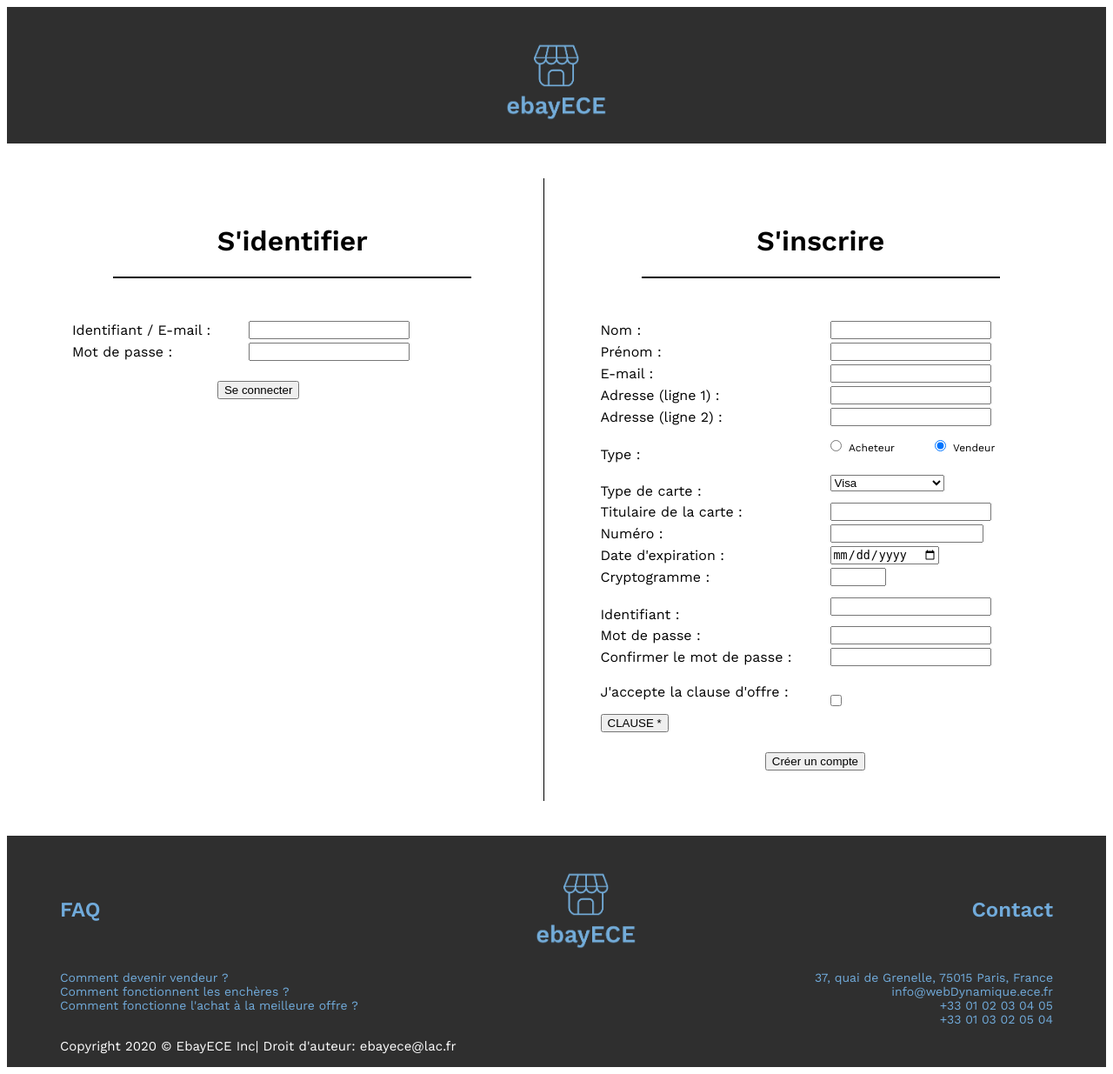
After one commit to arlaty/ProjetPiscine, a PHP site: page /connexion.php in a window 1280 px wide. The commit adds this page. Shown: the whole page at 87% size. Run offline with PHP 8.4, Linux system fonts and the light colour scheme.

Commit message:
ajout de la page de connexion/enscription

```diff
--- a/FAQ.php
+++ b/FAQ.php
@@ -3,7 +3,6 @@
 <head>
 	<meta charset="UTF-8">
     <meta name="viewport" content="width=device-width, initial-scale=1.0">
-    <link rel="stylesheet" href="https://stackpath.bootstrapcdn.com/bootstrap/4.1.3/css/bootstrap.min.css">
     <link rel="stylesheet" type="text/css" href="style.css">
 	<title>FAQ ebayECE</title>
 </head>
--- /dev/null
+++ b/connexion.php
@@ -0,0 +1,165 @@
+<!DOCTYPE html>
+<html>
+<head>
+	<meta charset="UTF-8">
+    <meta name="viewport" content="width=device-width, initial-scale=1.0">
+    <link rel="stylesheet" type="text/css" href="style.css">
+    <script type="text/javascript" src="script.js"></script>
+	<title>Connexion/inscription</title>
+</head>
+<body>
+
+	<div class="en-tete">
+        <a href="index.php"><img src="./icon/logo.png" alt="logo"class="logo"></a>
+    </div>
+
+    <div class="row">
+	    <div class="connexion" id="col">
+	    	<h1>S'identifier</h1>
+	    	<hr color="black" width="80%">
+	    	<br><br>
+
+	    	<form>
+	    		<table>
+		    		<tr>
+		    			<td>Identifiant / E-mail :<br></td>
+		    			<td><input type="text" name="i/e"></td>
+		    		</tr>
+		    		<tr>
+		    			<td>Mot de passe  :<br></td>
+		    			<td><input type="text" name="mdp"></td>
+		    		</tr>
+		    		<tr>
+						<td colspan="2" align="center">
+							<br><input type="submit" name="connect" value="Se connecter">
+						</td>
+					</tr>
+				</table>
+	    	</form>
+
+		</div>
+
+		<div class="inscription" id="col">
+			<h1>S'inscrire</h1>
+	    	<hr color="black" width="80%">
+	    	<br><br>
+
+	    	<form>
+	    		<table>
+
+		    		<div classe="identite">
+		    			<tr>
+			    			<td>Nom :</td>
+			    			<td><input type="text" name="nom"></td>
+			    		</tr>
+			    		<tr>
+			    			<td>Prénom :</td>
+			    			<td><input type="text" name="prenom"></td>
+			    		</tr>
+			    		<tr>
+			    			<td>E-mail :</td>
+			    			<td><input type="text" name="email"></td>
+			    		</tr>
+			    		<tr>
+			    			<td>Adresse (ligne 1) :</td>
+			    			<td><input type="text" name="ad1"></td>
+			    		</tr>
+			    		<tr>
+			    			<td>Adresse (ligne 2) :</td>
+			    			<td><input type="text" name="ad2"></td>
+			    		</tr>
+			    		<tr>
+			    			<td><br>Type :</td>
+			    			<td>
+			    				<input type="radio" id="type1" name="type" value="acheteur" checked>
+							  	<label for="acheteur">Acheteur</label>
+							 	<input type="radio" id="type2" name="type" value="vendeur" checked>
+							  	<label for="vendeur">Vendeur</label>
+			    			</td>
+			    		</tr>
+			    	</div>
+
+
+		    		<!-- Formulaire si Acheteur-->
+		    		<div class="form-acheteur">
+			    		<tr>
+			    			<td><br>Type de carte :</td>
+			    			<td>
+								<select name="carte" size="1">
+									<option>Visa</option>
+									<option>MasterCard</option>
+									<option>American Express</option>
+									<option>Paypal</option>
+								</select>
+			    			</td>
+			    		</tr>
+			    		<tr>
+			    			<td>Titulaire de la carte :</td>
+			    			<td><input type="text" name="tit"></td>
+			    		</tr>
+			    		<tr>
+			    			<td>Numéro :</td>
+			    			<td><input type="number" name="num" step="1" min="00000000000000000" max="99999999999999999"></td>
+			    		</tr>
+			    		<tr>
+			    			<td>Date d'expiration :</td>
+			    			<td><input type="date" name="exp"></td>
+			    		</tr>
+			    		<tr>
+			    			<td>Cryptogramme :</td>
+			    			<td><input type="number" name="crypt" step="1" min="000" max="999"></td>
+			    		</tr>
+		    		</div>
+
+
+		    		<div classe="login">
+			    		<tr>
+			    			<td><br>Identifiant :</td>
+			    			<td><input type="text" name="identifiant"></td>
+			    		</tr>
+			    		<tr>
+			    			<td>Mot de passe  :</td>
+			    			<td><input type="text" name="mdp1"></td>
+			    		</tr>
+			    		<tr>
+			    			<td>Confirmer le mot de passe  :</td>
+			    			<td><input type="text" name="mdp1"></td>
+			    		</tr>
+			    	</div>
+
+		    		<div class="form-acheteur">
+			    		<tr>
+			    			<td><div>
+								  <p>J'accepte la clause d'offre :</p>
+								  <button onclick="on()">CLAUSE *</button>
+							</div> </td>
+			    			<td><input type="checkbox" name="accepter"></td>
+			    		</tr>
+		    		</div>
+
+		    		<tr>
+						<td colspan="2" align="center">
+							<br><input type="submit" name="create" value="Créer un compte">
+						</td>
+					</tr>
+				</table>
+
+	    	</form>
+
+	    	<!--Pop up Clause d'offre-->
+	    	<div id="overlay" onclick="off()">
+			  <div id="text"><h3>
+	    				Clause offre
+	    			</h3>
+	    			<p>
+	    				En accpetant la clause d'offre, vous vous engagez en cas de participation à une vente aux enchère ou bien à une vente à la meilleure offre à payer le prix que vous indiquerez au vendeur. <br>
+	    				Dans les deux cas, pour participer nous nous permettons de vérifier sur votre compte bacaire que vous disposez bien de la somme indiquée afin de garantir au vendeur qu'il sera payé si vous gagné l'enchère ou bien si vous trouvez un accord lors d'une vente à la mailleure.<br>
+	    			</p></div>
+			</div>
+
+		</div>
+	</div>
+
+    <?php include("./modules/footer.php"); ?>
+</body>
+</html>
--- a/modules/header.php
+++ b/modules/header.php
@@ -10,7 +10,7 @@
                     </form>
                 </li>
                 <li>
-                    <a href="#">Mon Ebay
+                    <a href="connexion.php">Mon Ebay
                     <img src="./icon/login-32.png" alt="login"></a>
                 </li>
                 <li>
@@ -23,7 +23,7 @@
             <ul>
                 <li><a href="#">Catégories</a></li>
                 <li><a href="#">Achats</a></li>
-                <li><a href="#">Vendre</a></li>
+                <li><a href="connexion.php">Vendre</a></li>
             </ul>
         </div>
     </nav>
--- a/script.js
+++ b/script.js
@@ -1,5 +1,6 @@
 $(document).ready(function () {
 
+	//CARROUSEL
  	var $carrousel = $('#carrousel'); // on cible le bloc du carrousel
  	$img = $('#carrousel img'); // on cible les images contenues dans le carrousel
  	indexImg = $img.length - 1; // on définit l'index du dernier élément
@@ -49,5 +50,21 @@ $(document).ready(function () {
  			slideImg(); // on oublie pas de relancer la fonction à la fin
  		}, 4000); // on définit l'intervalle à 4000 millisecondes (4s)
  	}
- slideImg(); // enfin, on lance la fonction une première fois
+ 	slideImg(); // enfin, on lance la fonction une première fois
+
  });
+
+/*if(document.getElementById('type').value  == "Acheteur"){
+	document.getElementById('form-acheteur').style.display = block;
+}
+else{
+	document.getElementById('form-acheteur').style.display = block;
+}*/
+
+function on() {
+  document.getElementById("overlay").style.display = "block";
+}
+
+function off() {
+	document.getElementById("overlay").style.display = "none";
+}
--- a/style.css
+++ b/style.css
@@ -238,3 +238,69 @@ footer .Contact{
         margin-top: 95.2px;
     }
 }
+
+
+/*Formulaire connexion/inscription*/
+.en-tete{
+
+    background: #2f2f2f;
+    padding: 0.9375em 2.8125em 0em;
+}
+.en-tete .logo{
+    display: block;
+    margin-right: auto;
+    margin-left: auto;
+}
+
+.row{
+    display:flex;
+    margin: 25px;
+}
+
+#col{
+    flex: 1;
+    padding: 2em;
+    margin: 15px;
+}
+.connexion{
+    border-right: 1px solid #000;
+    margin-right:20px;
+}
+form input, select{
+    margin-left: 40px;
+}
+form a{
+    text-decoration: none;
+    color: black;
+}
+form label{
+    font-size: 12px;
+}
+
+.row h1{
+    text-align: center;
+}
+
+#overlay {
+  position: fixed;
+  display: none;
+  width: 100%;
+  height: 100%;
+  top: 0;
+  left: 0;
+  right: 0;
+  bottom: 0;
+  background-color: rgba(0,0,0,0.5);
+  z-index: 2;
+  cursor: pointer;
+}
+
+#text{
+  position: absolute;
+  top: 50%;
+  left: 50%;
+  color: white;
+  transform: translate(-50%,-50%);
+  -ms-transform: translate(-50%,-50%);
+}
+/*FIN Formulaire connexion/inscription*/
```
